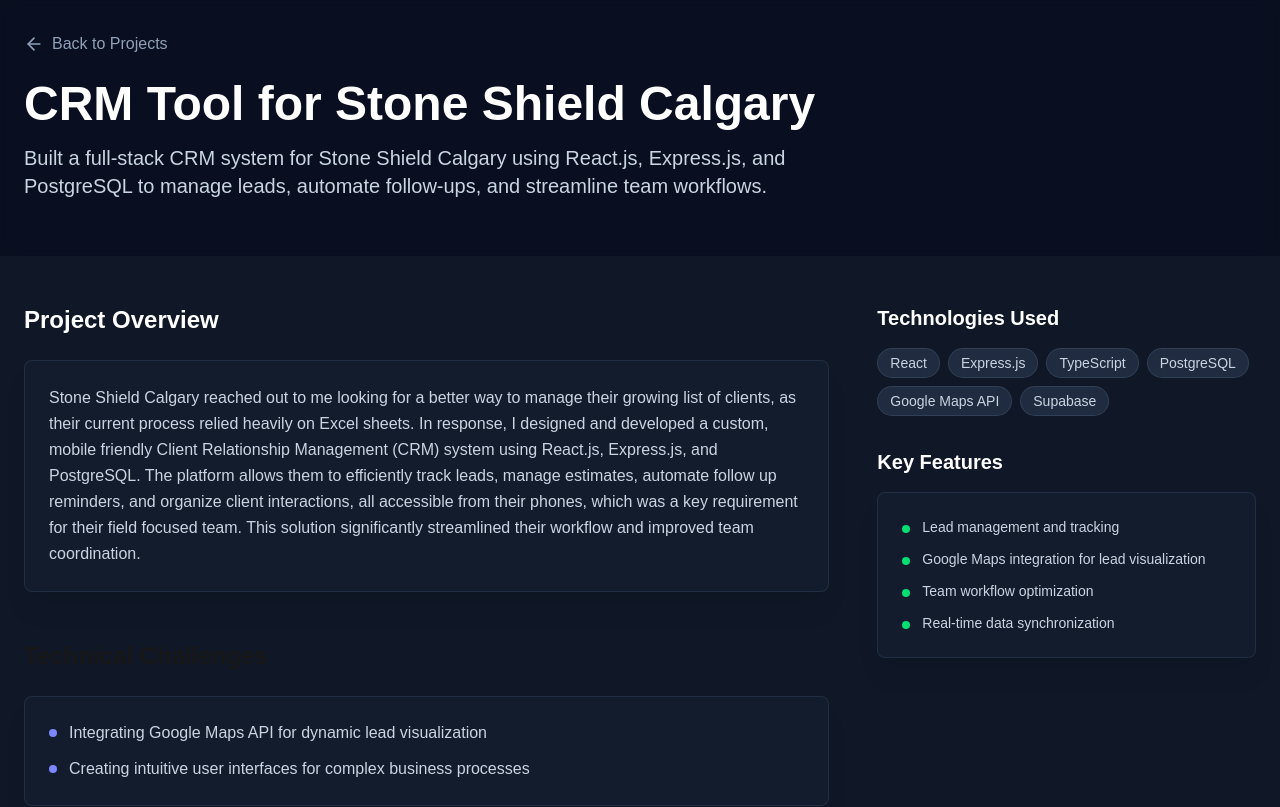
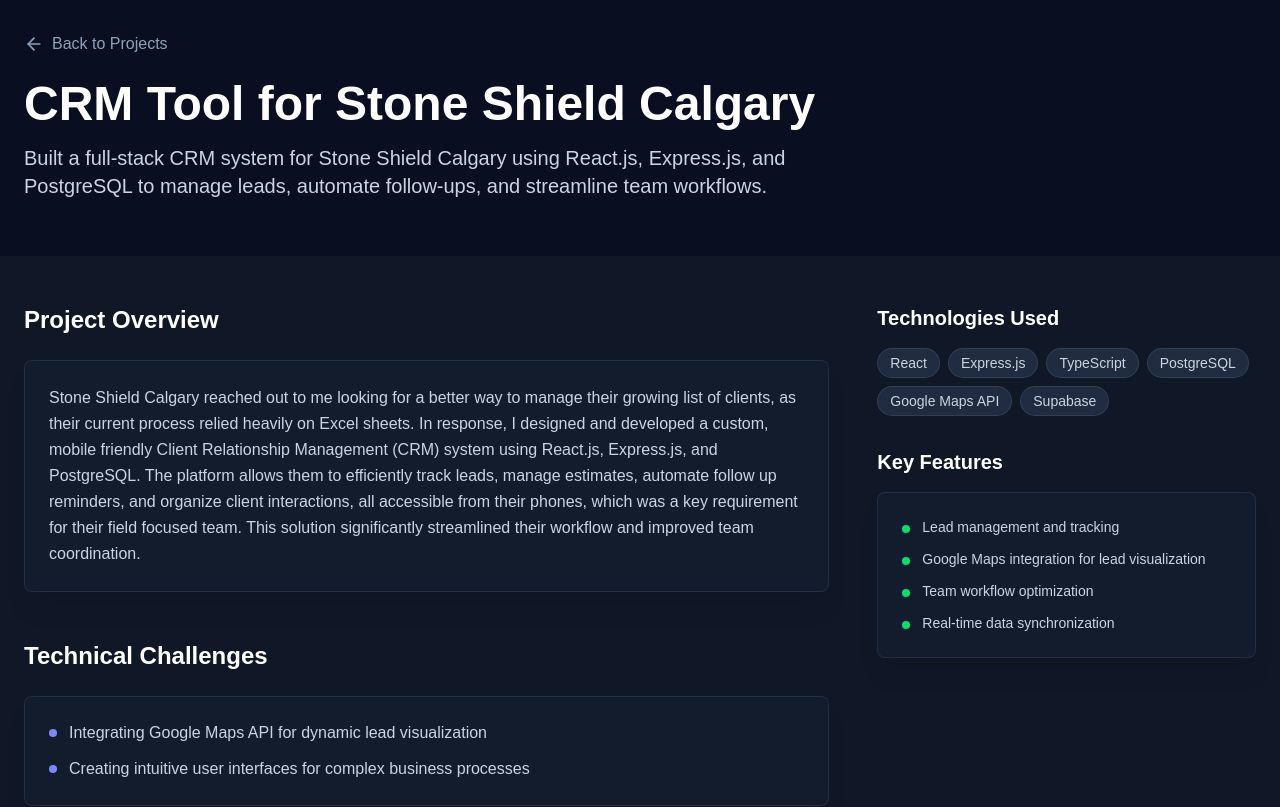
Before and after one commit to jtran217/portfolio, a Next.js app: page /projects/1 in a window 1280 px wide. Shown: the top 807 px of the page. Built offline with nearby package versions, Linux system fonts and the light colour scheme.

Commit message:
More ui change to accomadate light mode
Signed-off-by: Johnny Tran <jktran1998@gmail.com>

```diff
--- a/src/app/projects/[id]/page.tsx
+++ b/src/app/projects/[id]/page.tsx
@@ -42,7 +42,8 @@
             {project.githubUrl != "#" && (
               <a
                 href={project.githubUrl}
-                className="flex items-center space-x-2 px-6 py-3 bg-slate-800/50 border border-slate-700/50 rounded-lg hover:border-indigo-500/50 transition-all backdrop-blur-sm"
+                target="_blank"
+                className="flex items-center space-x-2 px-6 py-3 text-white bg-slate-800/50 border border-slate-700/50 rounded-lg hover:border-indigo-500/50 transition-all backdrop-blur-sm"
               >
                 <Github className="w-5 h-5" />
                 <span>View Code</span>
@@ -51,7 +52,8 @@
             {project.liveUrl != "#" && (
               <a
                 href={project.liveUrl}
-                className="flex items-center space-x-2 px-6 py-3 bg-gradient-to-r from-indigo-600 to-purple-600 text-white rounded-lg hover:from-indigo-700 hover:to-purple-700 transition-all"
+                target="_blank"
+                className="flex items-center space-x-2 px-6 py-3  bg-gradient-to-r from-indigo-600 to-purple-600 text-white rounded-lg hover:from-indigo-700 hover:to-purple-700 transition-all"
               >
                 <ExternalLink className="w-5 h-5" />
                 <span>Live Demo</span>
@@ -76,7 +78,9 @@
             </section>
 
             <section>
-              <h2 className="text-2xl font-bold mb-6">Technical Challenges</h2>
+              <h2 className="text-2xl font-bold text-white mb-6">
+                Technical Challenges
+              </h2>
               <div className="bg-slate-800/30 rounded-lg p-6 border border-slate-700/50 shadow-xl backdrop-blur-sm">
                 <ul className="space-y-3">
                   {project.challenges.map((challenge, index) => (
```
